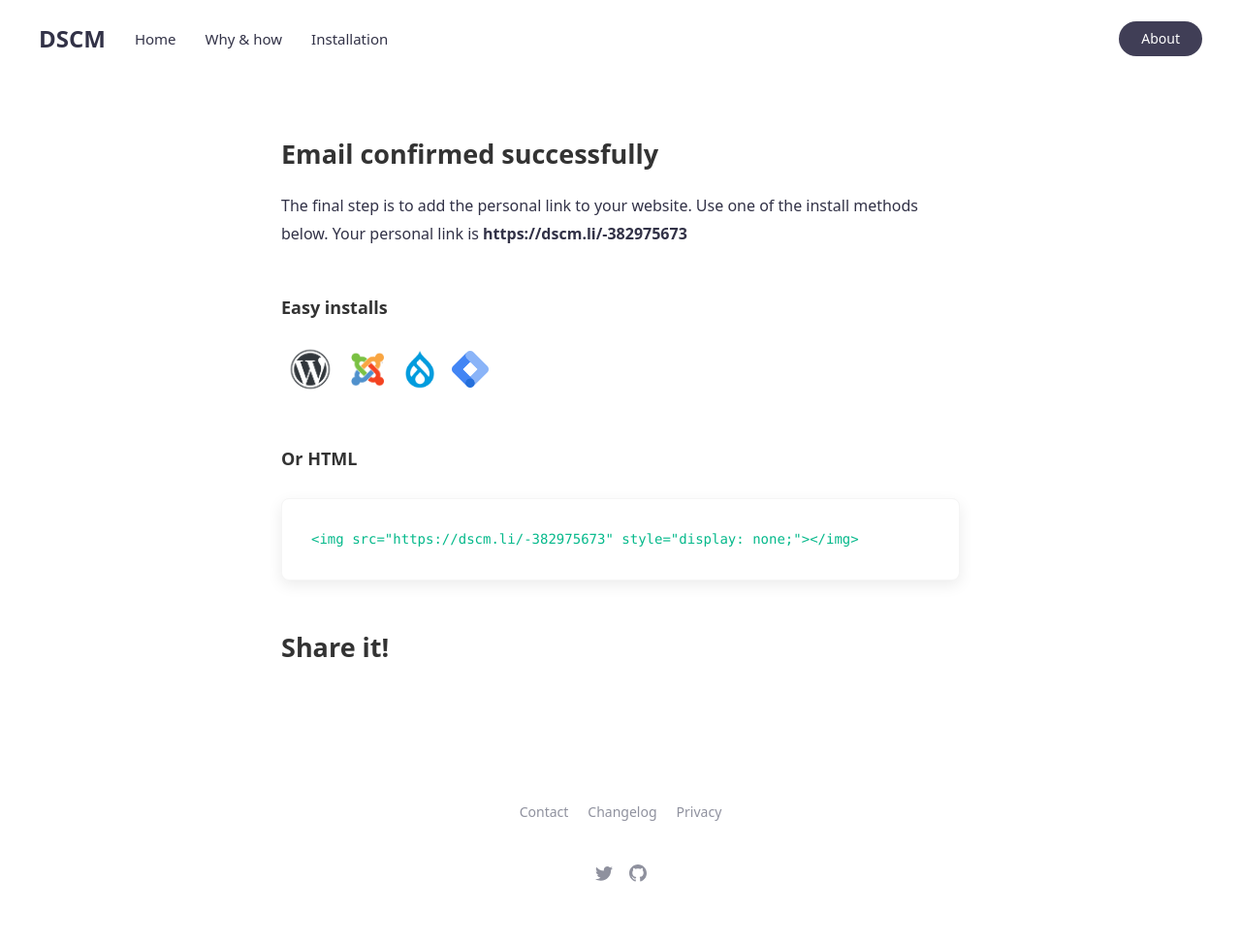
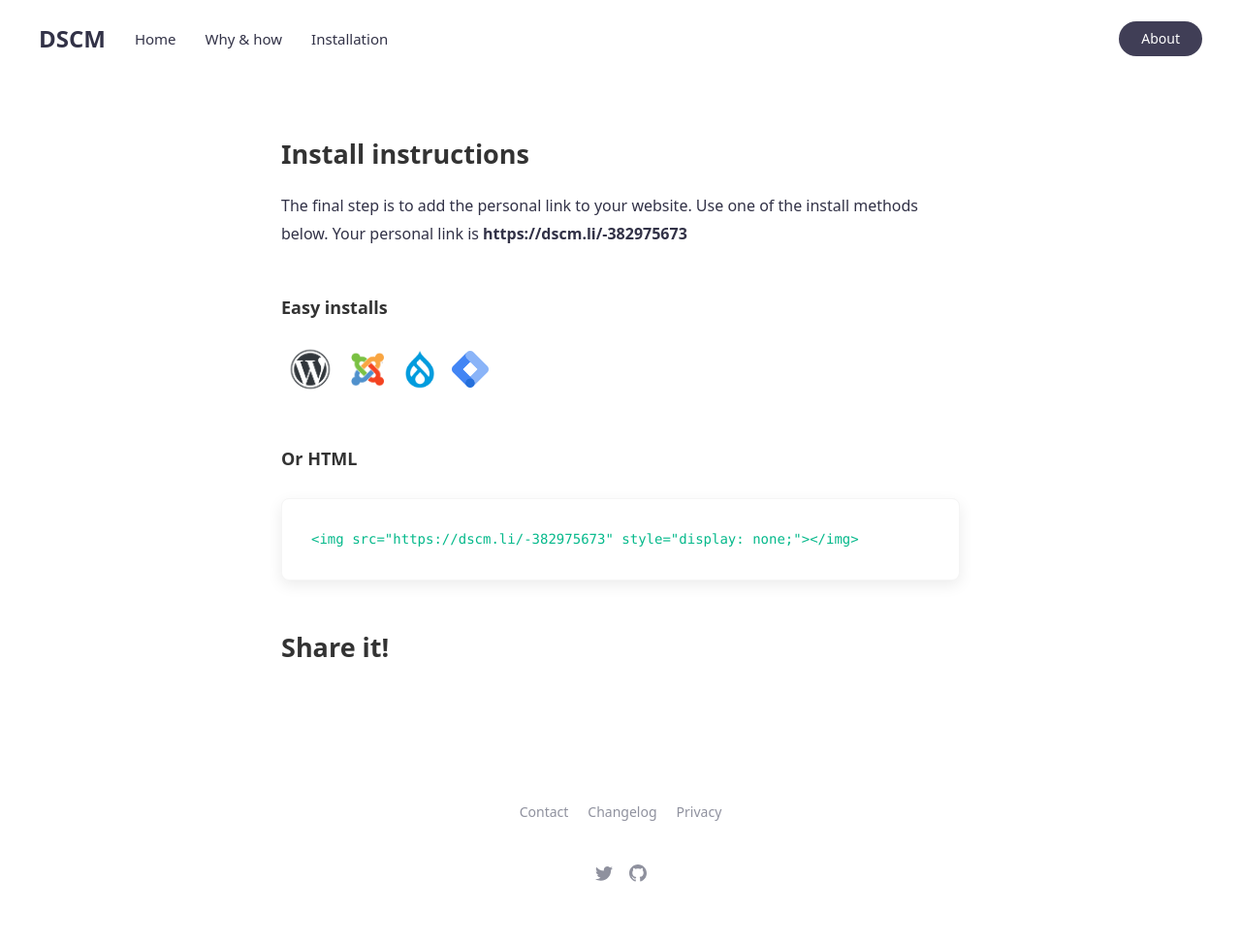
Before and after one commit to didsomeonecloneme/didsomeonecloneme.github.io, a Jekyll site: the page built from confirmed.md, in a window 1280 px wide. Shown: the whole page at 97% size. Built offline with Jekyll 4.4.1, drawn with Linux system fonts in a browser that asks for light colours; comment, search, counter and statistics services are not loaded.

Commit message:
Update confirmed.md

```diff
--- a/confirmed.md
+++ b/confirmed.md
@@ -5,7 +5,7 @@ title: Email address confirmed successfully
 permalink: /confirmed/
 ---
 
-## Email confirmed successfully
+## Install instructions
 
 The final step is to add the personal link to your website.
 Use one of the install methods below. Your personal link is <b>https://dscm.li/-382975673</b>
```
